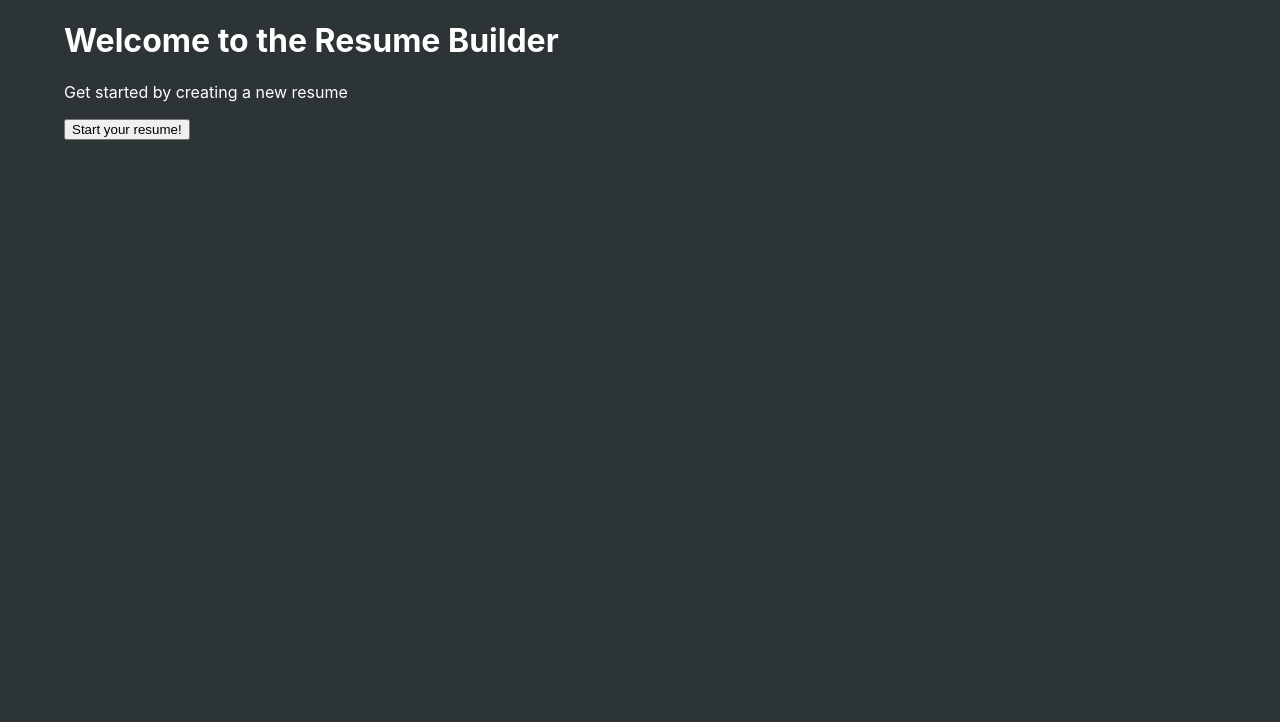
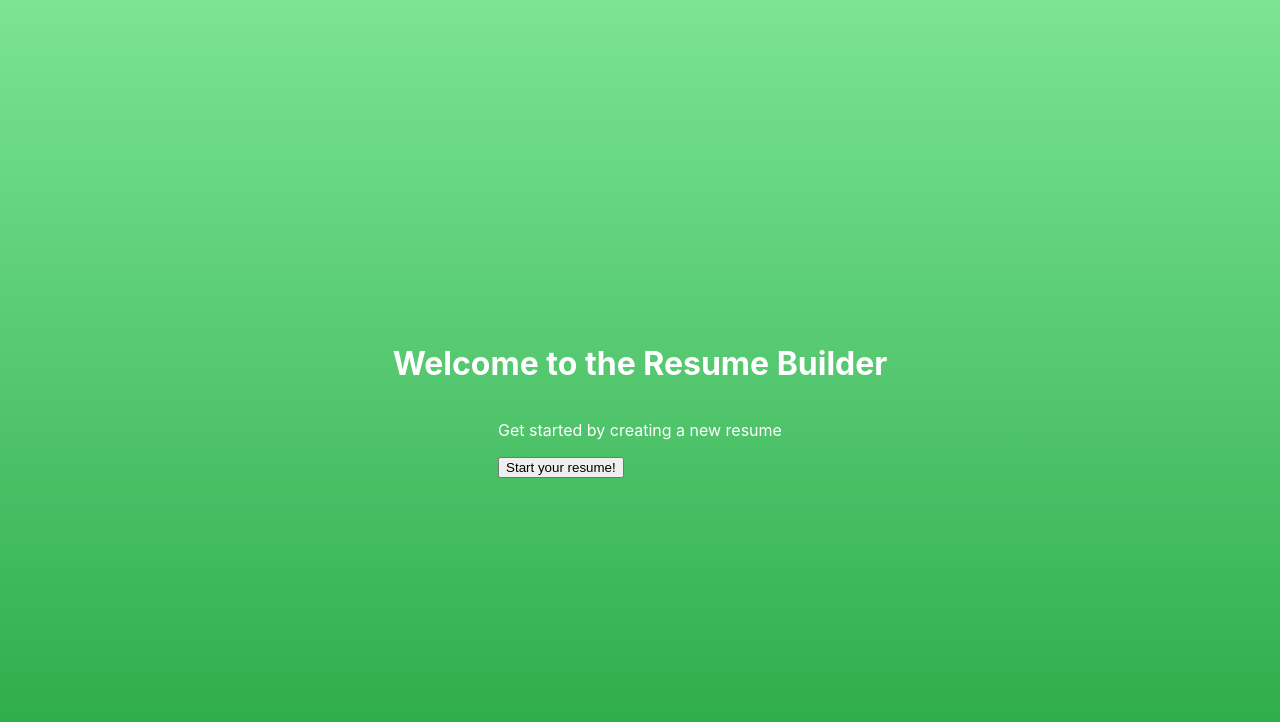
Before and after one commit to uprm-inso4115-2023-2024-s2/semester-project-automated-resume-builder, a React (Create React App) app in the folder ui/client/: page / in a window 1280 px wide. Shown: the top 722 px of the page. Built offline with nearby package versions, Linux system fonts and the light colour scheme.

Commit message:
basic styling using css, modification needed

```diff
--- a/ui/client/src/components/LandingPage.js
+++ b/ui/client/src/components/LandingPage.js
@@ -9,7 +9,7 @@ function LandingPage() {
     }
 
     return (
-        <div>
+        <div style={styles.container}>
             <h1>Welcome to the Resume Builder</h1>
             {!started && (
                 <div>
@@ -27,4 +27,22 @@ function LandingPage() {
     );
 }
 
+// Define styles
+const styles = {
+    container: {
+        background: 'linear-gradient(to bottom, #7be495, #28a745)', // Brighter green variant with faster color transition
+        position: 'fixed',
+        top: 0,
+        left: 0,
+        right: 0,
+        bottom: 0,
+        display: 'flex',
+        flexDirection: 'column',
+        justifyContent: 'center',
+        alignItems: 'center',
+        padding: '20px',
+        color: 'white', // Text color
+    },
+};
+
 export default LandingPage;
```
